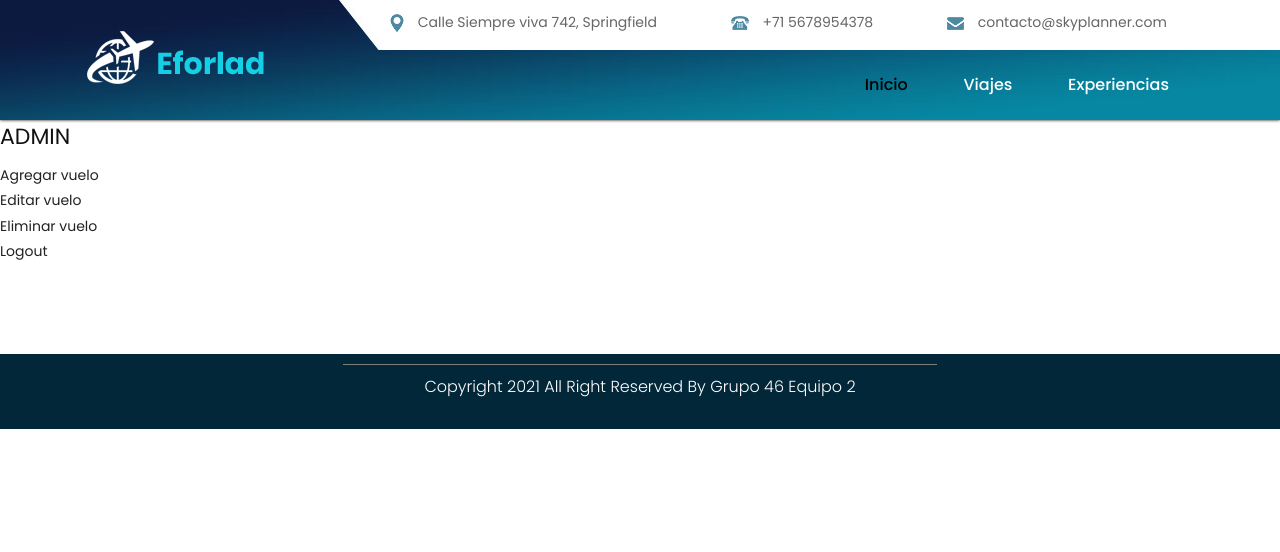
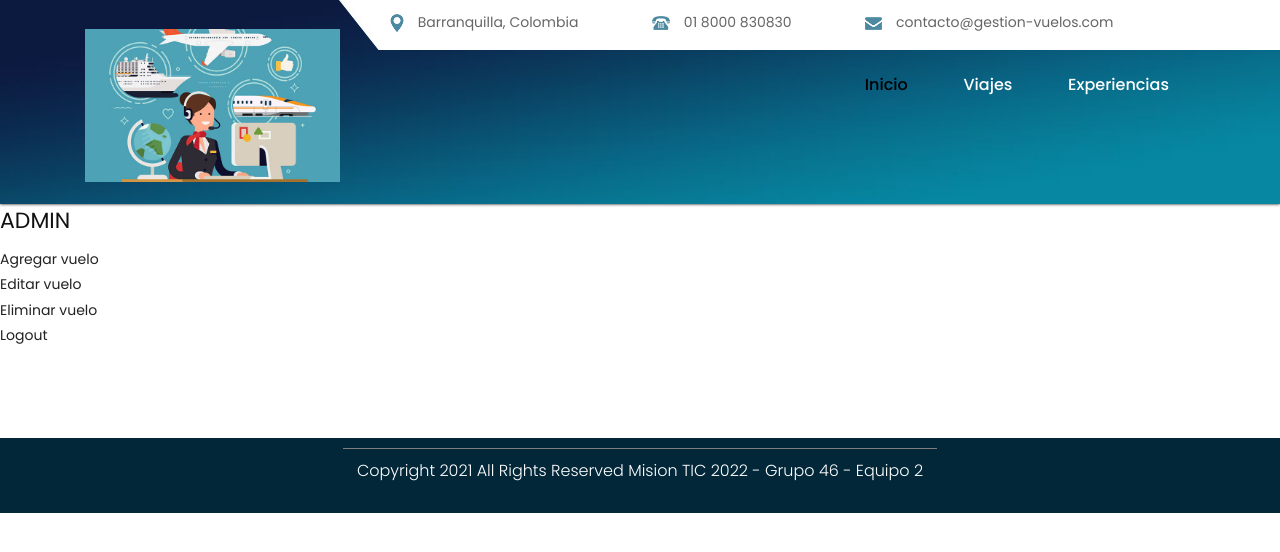
Before and after one commit to jorueda/gestion_vuelos, a Flask app: page /admin/ in a window 1280 px wide. Shown: the top 552 px of the page. Run offline with Flask 2, Linux system fonts and the light colour scheme; some libraries are stand-ins or nearby versions.

Commit message:
Actualizacion logo e informacion contacto

```diff
--- a/templates/base/base.html
+++ b/templates/base/base.html
@@ -42,9 +42,9 @@
                      <div class="col-md-12">
                         <div class="header_information">
                            <ul>
-                              <li><img src="{{ url_for('static', filename='images/1.png') }}" alt="#"/> Calle Siempre viva 742, Springfield</li>
-                              <li><img src="{{ url_for('static', filename='images/2.png') }}" alt="#"/> +71  5678954378</li>
-                              <li><img src="{{ url_for('static', filename='images/3.png') }}" alt="#"/> contacto@skyplanner.com</li>
+                              <li><img src="{{ url_for('static', filename='images/1.png') }}" alt="#"/> Barranquilla, Colombia</li>
+                              <li><img src="{{ url_for('static', filename='images/2.png') }}" alt="#"/> 01 8000 830830 </li>
+                              <li><img src="{{ url_for('static', filename='images/3.png') }}" alt="#"/> contacto@gestion-vuelos.com</li>
                            </ul>
                         </div>
                      </div>
@@ -94,7 +94,7 @@
             <div class="container">
                <div class="copyright">
                   <div class="container">
-                     <p>Copyright 2021 All Right Reserved By <a href="https://html.design/">Grupo 46 Equipo 2</a></p>
+                     <p>Copyright 2021 All Rights Reserved <a href="https://gestion-vuelos.herokuapp.com/">Mision TIC 2022 - Grupo 46 - Equipo 2</a></p>
                   </div>
                </div>
             </div>
--- a/templates/index.html
+++ b/templates/index.html
@@ -6,6 +6,6 @@
 
 {% block content %}
 
-   <h4> inicio la chingada </h4>
+   <h4> Inicio Sky Planner </h4>
 
 {% endblock %}
```
Also changed, not shown: static/images/logo.png.
